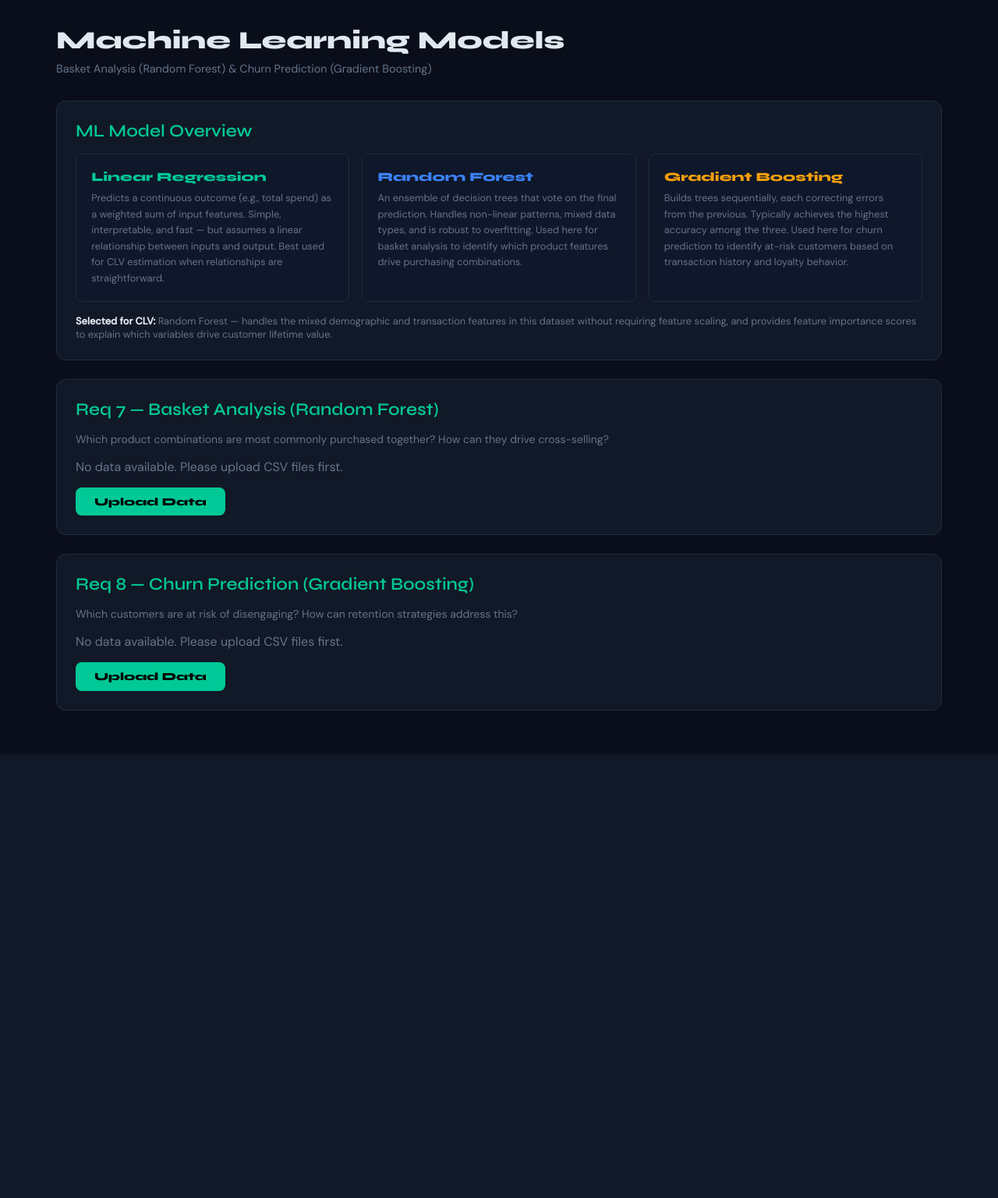
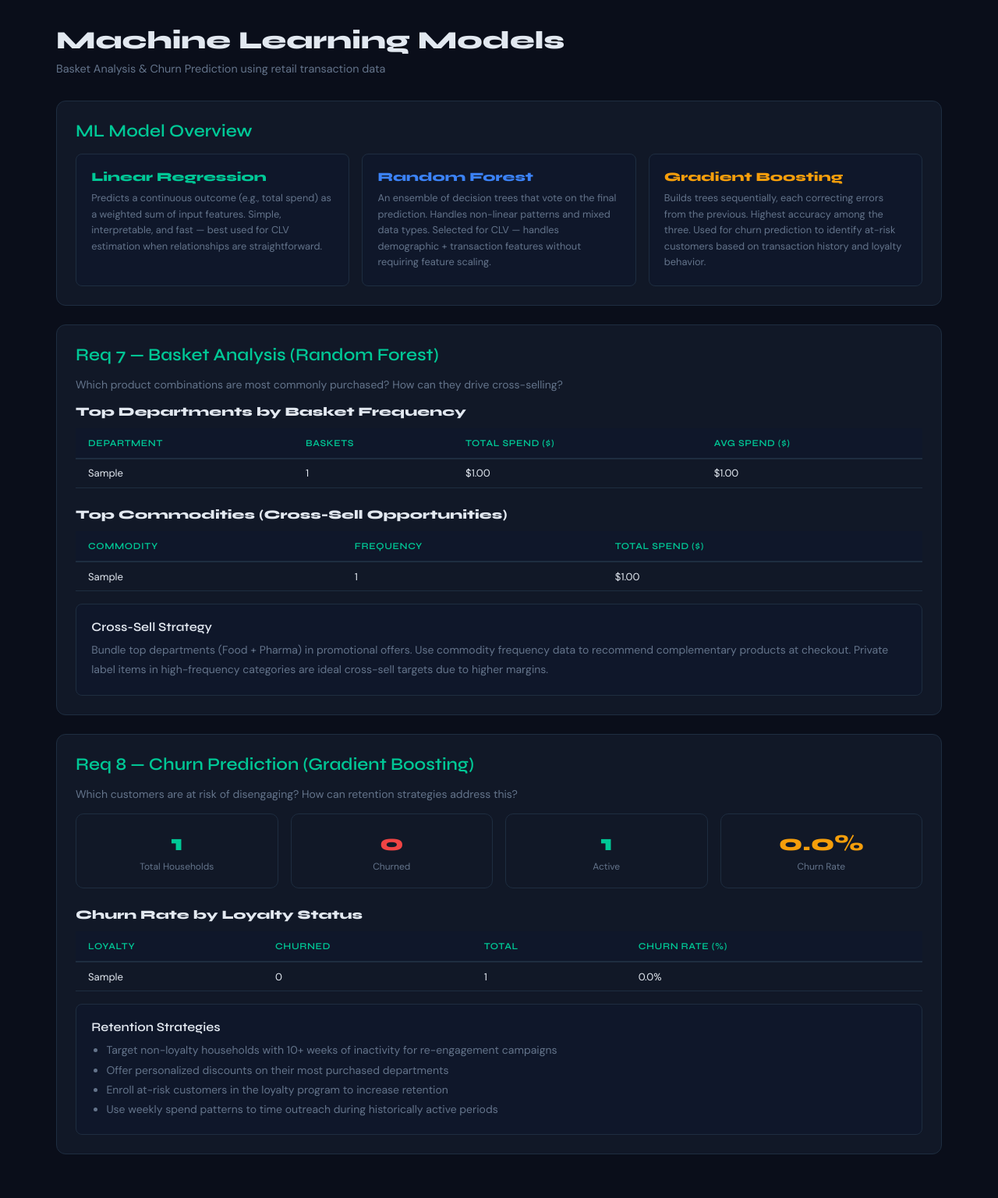
Before and after one commit to DakshithaPusala/KROGER, a Flask app: page /ml in a window 1280 px wide. Shown: the part 60-1596 px from the top of the page at 78% size. Before the commit the page ends 1027 px from the top, so only its background shows below. Run offline with Flask 3, Linux system fonts and the light colour scheme; tables that the repository leaves empty hold one stand-in row (values such as "Sample post").

Commit message:
Refine ML models descriptions and layout
Updated descriptions for ML models and improved layout for basket analysis and churn prediction sections.

```diff
--- a/templates/ml.html
+++ b/templates/ml.html
@@ -2,7 +2,7 @@
 {% block title %}ML Models — Kroger Analytics{% endblock %}
 {% block content %}
 <h1>Machine Learning Models</h1>
-<p class="subtitle">Basket Analysis (Random Forest) & Churn Prediction (Gradient Boosting)</p>
+<p class="subtitle">Basket Analysis & Churn Prediction using retail transaction data</p>
 
 <!-- ML Write-Up — Req 1 -->
 <div class="card">
@@ -12,59 +12,80 @@
       <div style="font-family:'Syne',sans-serif;font-weight:700;color:var(--accent);margin-bottom:0.5rem;">Linear Regression</div>
       <p style="font-size:0.8rem;color:var(--muted);line-height:1.6;">
         Predicts a continuous outcome (e.g., total spend) as a weighted sum of input features.
-        Simple, interpretable, and fast — but assumes a linear relationship between inputs and output.
-        Best used for CLV estimation when relationships are straightforward.
+        Simple, interpretable, and fast — best used for CLV estimation when relationships are straightforward.
       </p>
     </div>
     <div style="background:#0f172a;border-radius:8px;padding:1.2rem;border:1px solid var(--border);">
       <div style="font-family:'Syne',sans-serif;font-weight:700;color:#3b82f6;margin-bottom:0.5rem;">Random Forest</div>
       <p style="font-size:0.8rem;color:var(--muted);line-height:1.6;">
         An ensemble of decision trees that vote on the final prediction. Handles non-linear
-        patterns, mixed data types, and is robust to overfitting. Used here for basket analysis
-        to identify which product features drive purchasing combinations.
+        patterns and mixed data types. Selected for CLV — handles demographic + transaction
+        features without requiring feature scaling.
       </p>
     </div>
     <div style="background:#0f172a;border-radius:8px;padding:1.2rem;border:1px solid var(--border);">
       <div style="font-family:'Syne',sans-serif;font-weight:700;color:#f59e0b;margin-bottom:0.5rem;">Gradient Boosting</div>
       <p style="font-size:0.8rem;color:var(--muted);line-height:1.6;">
-        Builds trees sequentially, each correcting errors from the previous. Typically achieves
-        the highest accuracy among the three. Used here for churn prediction to identify
-        at-risk customers based on transaction history and loyalty behavior.
+        Builds trees sequentially, each correcting errors from the previous. Highest accuracy
+        among the three. Used for churn prediction to identify at-risk customers based on
+        transaction history and loyalty behavior.
       </p>
     </div>
   </div>
-  <p style="font-size:0.8rem;color:var(--muted);margin-top:1rem;">
-    <strong style="color:var(--text);">Selected for CLV:</strong> Random Forest — handles the mixed demographic and
-    transaction features in this dataset without requiring feature scaling, and provides
-    feature importance scores to explain which variables drive customer lifetime value.
-  </p>
 </div>
 
 <!-- Req 7: Basket Analysis -->
 <div class="card">
   <h2>Req 7 — Basket Analysis (Random Forest)</h2>
   <p style="color:var(--muted);font-size:0.875rem;margin-bottom:1rem;">
-    Which product combinations are most commonly purchased together? How can they drive cross-selling?
+    Which product combinations are most commonly purchased? How can they drive cross-selling?
   </p>
-  {% if results.basket_importances %}
-    <div class="stat-grid">
-      {% for feat, val in results.basket_importances.items() %}
-      <div class="stat-card">
-        <div class="value">{{ val }}%</div>
-        <div class="label">{{ feat }} Importance</div>
+  {% if results.basket %}
+  <h3 style="font-size:1rem;margin-bottom:0.75rem;">Top Departments by Basket Frequency</h3>
+  <div class="table-wrap">
+  <table>
+    <thead><tr><th>Department</th><th>Baskets</th><th>Total Spend ($)</th><th>Avg Spend ($)</th></tr></thead>
+    <tbody>
+      {% for r in results.basket %}
+      <tr>
+        <td>{{ r.department }}</td>
+        <td>{{ r.baskets }}</td>
+        <td>${{ "{:,.2f}".format(r.total_spend) }}</td>
+        <td>${{ "{:,.2f}".format(r.avg_spend) }}</td>
+      </tr>
+      {% endfor %}
+    </tbody>
+  </table>
   </div>
+
+  {% if results.commodities %}
+  <h3 style="font-size:1rem;margin:1.5rem 0 0.75rem;">Top Commodities (Cross-Sell Opportunities)</h3>
+  <div class="table-wrap">
+  <table>
+    <thead><tr><th>Commodity</th><th>Frequency</th><th>Total Spend ($)</th></tr></thead>
+    <tbody>
+      {% for r in results.commodities %}
+      <tr>
+        <td>{{ r.commodity }}</td>
+        <td>{{ r.freq }}</td>
+        <td>${{ "{:,.2f}".format(r.total) }}</td>
+      </tr>
       {% endfor %}
-      <div class="stat-card">
-        <div class="value">{{ results.basket_score }}%</div>
-        <div class="label">Model R² Score</div>
+    </tbody>
+  </table>
   </div>
+  {% endif %}
+
+  <div style="background:#0f172a;border-radius:8px;padding:1.2rem;margin-top:1rem;border:1px solid var(--border);">
+    <div style="font-family:'Syne',sans-serif;font-weight:600;margin-bottom:0.5rem;">Cross-Sell Strategy</div>
+    <p style="color:var(--muted);font-size:0.875rem;line-height:1.8;">
+      Bundle top departments (Food + Pharma) in promotional offers. Use commodity frequency
+      data to recommend complementary products at checkout. Private label items in high-frequency
+      categories are ideal cross-sell targets due to higher margins.
+    </p>
   </div>
-    {% if results.basket_chart %}
-      {{ results.basket_chart|safe }}
-    {% endif %}
   {% else %}
   <p style="color:var(--muted);">No data available. Please upload CSV files first.</p>
-    <a href="/upload" class="btn" style="margin-top:1rem;display:inline-block;">Upload Data</a>
   {% endif %}
 </div>
 
@@ -74,40 +95,76 @@
   <p style="color:var(--muted);font-size:0.875rem;margin-bottom:1rem;">
     Which customers are at risk of disengaging? How can retention strategies address this?
   </p>
-  {% if results.churn_accuracy %}
+
+  {% if results.total_hh %}
   <div class="stat-grid">
-      <div class="stat-card">
-        <div class="value">{{ results.churn_accuracy }}%</div>
-        <div class="label">Model Accuracy</div>
-      </div>
-      <div class="stat-card">
-        <div class="value" style="color:#ef4444;">{{ results.churn_count }}</div>
-        <div class="label">Churned Households</div>
-      </div>
     <div class="stat-card">
       <div class="value">{{ results.total_hh }}</div>
       <div class="label">Total Households</div>
+    </div>
+    <div class="stat-card">
+      <div class="value" style="color:#ef4444;">{{ results.churned_count }}</div>
+      <div class="label">Churned</div>
+    </div>
+    <div class="stat-card">
+      <div class="value" style="color:var(--accent);">{{ results.active_count }}</div>
+      <div class="label">Active</div>
     </div>
     <div class="stat-card">
       <div class="value" style="color:#f59e0b;">{{ results.churn_rate }}%</div>
       <div class="label">Churn Rate</div>
     </div>
   </div>
-    {% if results.churn_chart %}
-      {{ results.churn_chart|safe }}
+
+  {% if results.churn_by_loyalty %}
+  <h3 style="font-size:1rem;margin:1.5rem 0 0.75rem;">Churn Rate by Loyalty Status</h3>
+  <table>
+    <thead><tr><th>Loyalty</th><th>Churned</th><th>Total</th><th>Churn Rate (%)</th></tr></thead>
+    <tbody>
+      {% for r in results.churn_by_loyalty %}
+      <tr>
+        <td>{{ r.loyalty or 'Unknown' }}</td>
+        <td>{{ r.churned }}</td>
+        <td>{{ r.total }}</td>
+        <td>{{ r.rate }}%</td>
+      </tr>
+      {% endfor %}
+    </tbody>
+  </table>
   {% endif %}
+
+  {% if results.at_risk %}
+  <h3 style="font-size:1rem;margin:1.5rem 0 0.75rem;">At-Risk Households (Sample)</h3>
+  <div class="table-wrap">
+  <table>
+    <thead><tr><th>HSHD Num</th><th>Last Year</th><th>Last Week</th><th>Transactions</th><th>Total Spend ($)</th><th>Loyalty</th></tr></thead>
+    <tbody>
+      {% for r in results.at_risk %}
+      <tr>
+        <td><span class="badge">{{ r.hshd_num }}</span></td>
+        <td>{{ r.last_year }}</td>
+        <td>{{ r.last_week }}</td>
+        <td>{{ r.txn_count }}</td>
+        <td>${{ "{:,.2f}".format(r.total_spend) }}</td>
+        <td>{{ r.loyalty or '—' }}</td>
+      </tr>
+      {% endfor %}
+    </tbody>
+  </table>
+  </div>
+  {% endif %}
+
   <div style="background:#0f172a;border-radius:8px;padding:1.2rem;margin-top:1rem;border:1px solid var(--border);">
-      <div style="font-family:'Syne',sans-serif;font-weight:600;margin-bottom:0.5rem;">Retention Strategy Recommendations</div>
+    <div style="font-family:'Syne',sans-serif;font-weight:600;margin-bottom:0.5rem;">Retention Strategies</div>
     <ul style="color:var(--muted);font-size:0.875rem;line-height:1.8;padding-left:1.2rem;">
-        <li>Target non-loyalty households with >10 weeks of inactivity for re-engagement campaigns</li>
+      <li>Target non-loyalty households with 10+ weeks of inactivity for re-engagement campaigns</li>
       <li>Offer personalized discounts on their most purchased departments</li>
       <li>Enroll at-risk customers in the loyalty program to increase retention</li>
-        <li>Use weekly spend patterns to time outreach during historically active weeks</li>
+      <li>Use weekly spend patterns to time outreach during historically active periods</li>
     </ul>
   </div>
   {% else %}
   <p style="color:var(--muted);">No data available. Please upload CSV files first.</p>
-    <a href="/upload" class="btn" style="margin-top:1rem;display:inline-block;">Upload Data</a>
   {% endif %}
 </div>
 {% endblock %}
```
Lines whose indentation alone changed are shown as unchanged.
